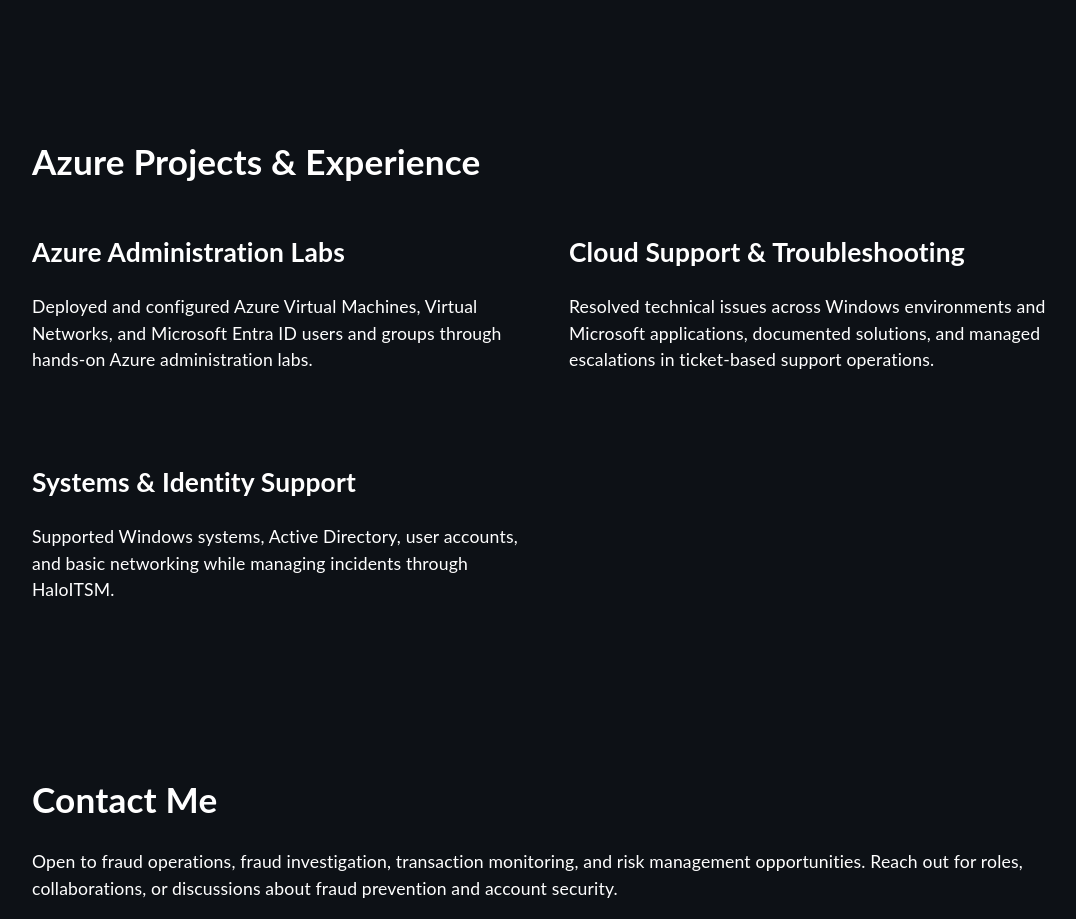
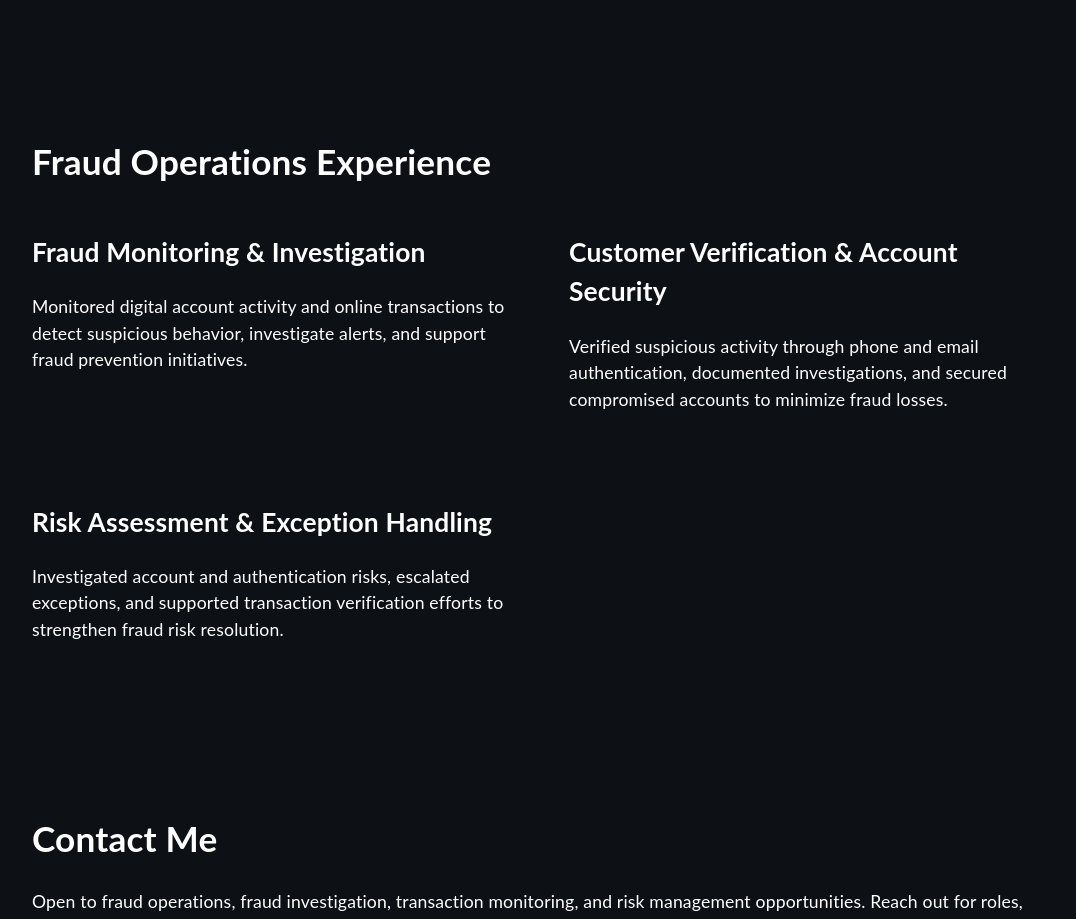
Before and after one commit to natinaelaberashi/portfolio-website, a React (Create React App) app: page / in a window 1280 px wide. Shown: the part 3220-4139 px from the top of the page, without its empty margins (96-1172 px from the left). Built offline with nearby package versions, Linux system fonts and the light colour scheme.

Commit message:
Publish fraud-focused portfolio page

```diff
--- a/src/components/Project.tsx
+++ b/src/components/Project.tsx
@@ -4,19 +4,19 @@
 function Project() {
     return(
     <div className="projects-container" id="projects">
-        <h1>Azure Projects & Experience</h1>
+        <h1>Fraud Operations Experience</h1>
         <div className="projects-grid">
             <div className="project">
-                <h2>Azure Administration Labs</h2>
-                <p>Deployed and configured Azure Virtual Machines, Virtual Networks, and Microsoft Entra ID users and groups through hands-on Azure administration labs.</p>
+                <h2>Fraud Monitoring & Investigation</h2>
+                <p>Monitored digital account activity and online transactions to detect suspicious behavior, investigate alerts, and support fraud prevention initiatives.</p>
             </div>
             <div className="project">
-                <h2>Cloud Support & Troubleshooting</h2>
-                <p>Resolved technical issues across Windows environments and Microsoft applications, documented solutions, and managed escalations in ticket-based support operations.</p>
+                <h2>Customer Verification & Account Security</h2>
+                <p>Verified suspicious activity through phone and email authentication, documented investigations, and secured compromised accounts to minimize fraud losses.</p>
             </div>
             <div className="project">
-                <h2>Systems & Identity Support</h2>
-                <p>Supported Windows systems, Active Directory, user accounts, and basic networking while managing incidents through HaloITSM.</p>
+                <h2>Risk Assessment & Exception Handling</h2>
+                <p>Investigated account and authentication risks, escalated exceptions, and supported transaction verification efforts to strengthen fraud risk resolution.</p>
             </div>
         </div>
     </div>
```
Also changed, not shown: 1 other file (tests, documents, lock files or other folders).
